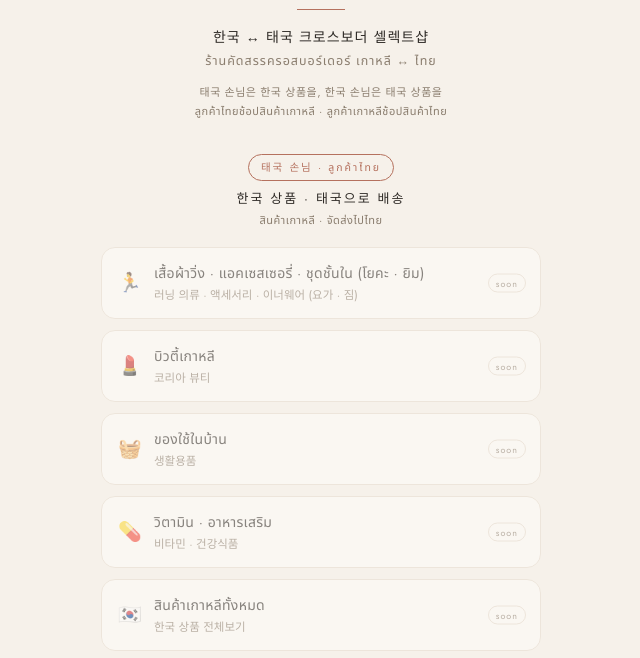
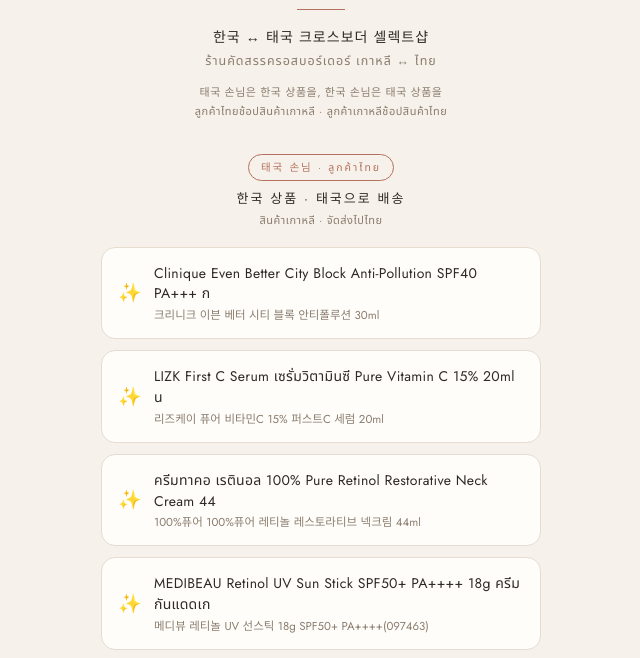
Before and after one commit to bmww530e/ella-linkbio, a plain HTML site: page index.html in a window 1280 px wide. Shown: the part 259-917 px from the top of the page, without its empty margins (319-959 px from the left). Drawn offline with Linux system fonts and the light colour scheme.

Commit message:
linkbio: 판매 중 쇼피 상품 4개 추가 (대표 09-29 D4 공개 허락)

```diff
--- a/index.html
+++ b/index.html
@@ -58,6 +58,10 @@
   <section class="grp">
   <div class="grp-head"><span class="badge">태국 손님 · ลูกค้าไทย</span><span class="grp-title">한국 상품 · 태국으로 배송<br><span class="grp-title-th">สินค้าเกาหลี · จัดส่งไปไทย</span></span></div>
   <div class="links">
+      <a class="btn" href="https://shopee.co.th/product/1931107581/56918562049?utm_source=linkbio&amp;utm_medium=bio&amp;utm_campaign=p-l260927f8768f" target="_blank" rel="noopener"><span class="ic">✨</span><span class="txt"><span class="p">Clinique Even Better City Block Anti-Pollution SPF40 PA+++ ก</span><span class="s">크리니크 이븐 베터 시티 블록 안티폴루션 30ml</span></span></a>
+      <a class="btn" href="https://shopee.co.th/product/1931107581/45418592058?utm_source=linkbio&amp;utm_medium=bio&amp;utm_campaign=p-l260928a81349" target="_blank" rel="noopener"><span class="ic">✨</span><span class="txt"><span class="p">LIZK First C Serum เซรั่มวิตามินซี Pure Vitamin C 15% 20ml น</span><span class="s">리즈케이 퓨어 비타민C 15% 퍼스트C 세럼 20ml</span></span></a>
+      <a class="btn" href="https://shopee.co.th/product/1931107581/56718561093?utm_source=linkbio&amp;utm_medium=bio&amp;utm_campaign=p-l260928a99b6d" target="_blank" rel="noopener"><span class="ic">✨</span><span class="txt"><span class="p">ครีมทาคอ เรตินอล 100% Pure Retinol Restorative Neck Cream 44</span><span class="s">100%퓨어 100%퓨어 레티놀 레스토라티브 넥크림 44ml</span></span></a>
+      <a class="btn" href="https://shopee.co.th/product/1931107581/50568274886?utm_source=linkbio&amp;utm_medium=bio&amp;utm_campaign=p-l260922866742" target="_blank" rel="noopener"><span class="ic">✨</span><span class="txt"><span class="p">MEDIBEAU Retinol UV Sun Stick SPF50+ PA++++ 18g ครีมกันแดดเก</span><span class="s">메디뷰 레티놀 UV 선스틱 18g SPF50+ PA++++(097463)</span></span></a>
       <span class="btn soon" title="준비 중 / เร็ว ๆ นี้"><span class="ic">🏃</span><span class="txt"><span class="p">เสื้อผ้าวิ่ง · แอคเซสเซอรี่ · ชุดชั้นใน (โยคะ · ยิม)</span><span class="s">러닝 의류 · 액세서리 · 이너웨어 (요가 · 짐)</span></span><span class="tag">soon</span></span>
       <span class="btn soon" title="준비 중 / เร็ว ๆ นี้"><span class="ic">💄</span><span class="txt"><span class="p">บิวตี้เกาหลี</span><span class="s">코리아 뷰티</span></span><span class="tag">soon</span></span>
       <span class="btn soon" title="준비 중 / เร็ว ๆ นี้"><span class="ic">🧺</span><span class="txt"><span class="p">ของใช้ในบ้าน</span><span class="s">생활용품</span></span><span class="tag">soon</span></span>
```
